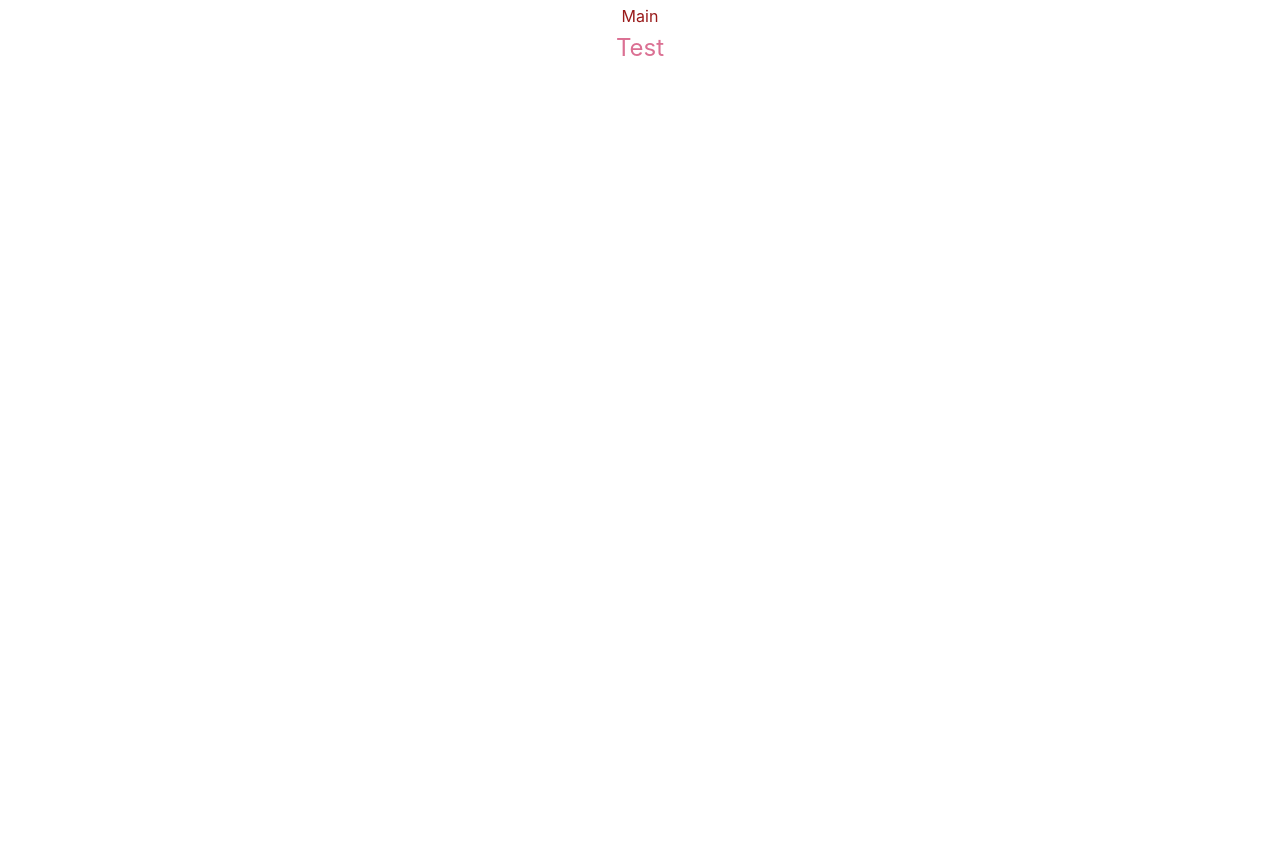
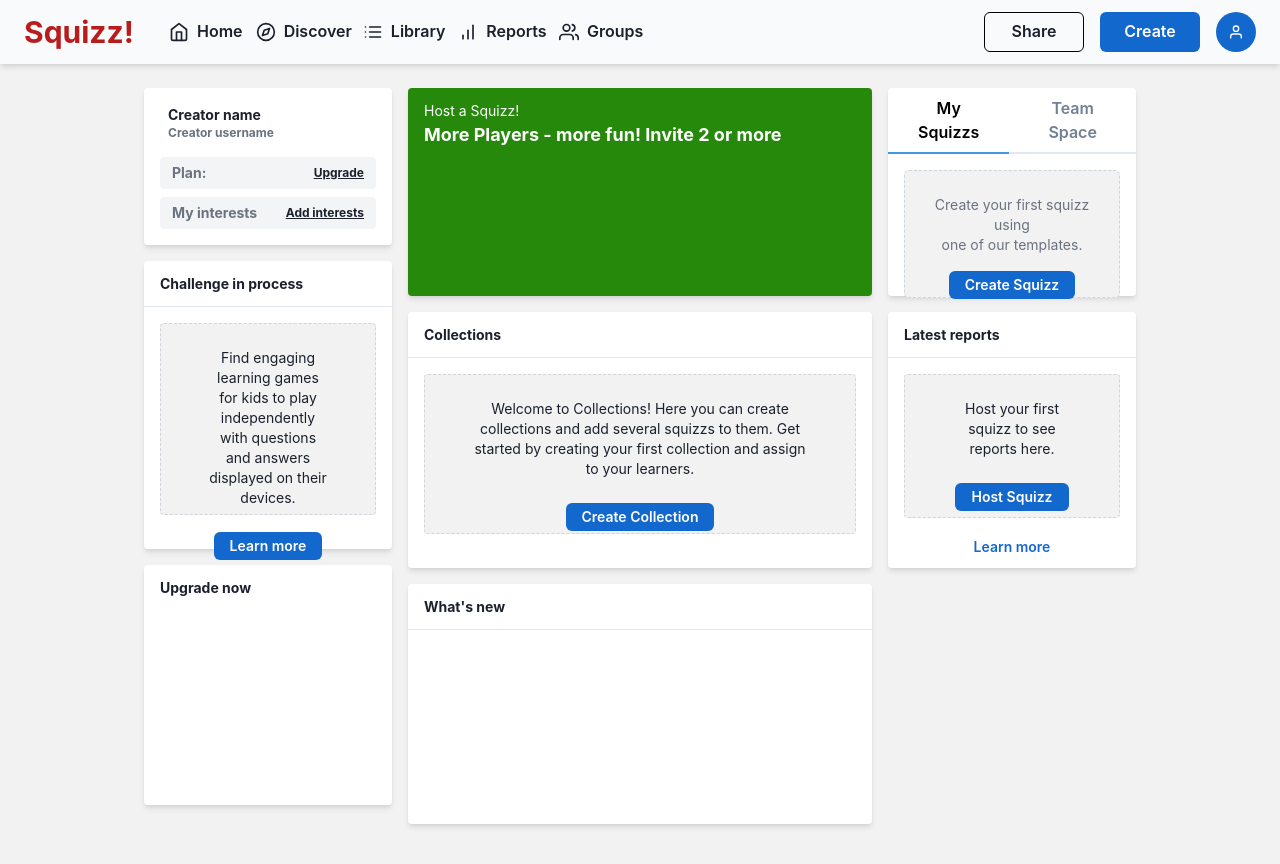
Before and after one commit to hasanbasori/squizz-front, a React (Vite) app: page / in a window 1280 px wide. Before the commit the page ends 800 px from the top, so only its background shows below. Built offline with nearby package versions, Linux system fonts and the light colour scheme.

Commit message:
change structor creator home grid to flex

```diff
--- a/src/App.jsx
+++ b/src/App.jsx
@@ -1,7 +1,8 @@
 import "./App.css";
-import CreatorHomePage from './pages/CreatorHomePage'
 import React, { useState } from 'react'
 import { BrowserRouter, Switch, Route, Redirect } from 'react-router-dom'
+import CreatorHomePage from './pages/CreatorHomePage'
+import CreatorLibraryPage from './pages/CreatorLibraryPage'
 import HomePage from './pages/HomePage'
 import Auth from './pages/Auth'
 import Main from './pages/Main'
@@ -21,7 +22,7 @@ const privateRoutes = [
   },
   {
     path: "/my-library",
-    component: CreatorHomePage,
+    component: CreatorLibraryPage,
   },
 ]
 
@@ -64,7 +65,7 @@ function App() {
     <div className="App">
       <BrowserRouter>
         <Switch>
-          {isAuthenticated &&
+          {!isAuthenticated &&
             privateRoutes.map((el) => (
               <Route
                 exact
@@ -74,7 +75,7 @@ function App() {
               />
             ))}
 
-          {!isAuthenticated &&
+          {isAuthenticated &&
             publicRoutes.map((el) => (
               <Route
                 exact
--- a/src/components/Layout/Content.jsx
+++ b/src/components/Layout/Content.jsx
@@ -3,7 +3,7 @@ import styled from 'styled-components'
 import './Content.postcss'
 
 const ContentStyled = styled.div`
-  height: 100vh;
+  min-height: 100vh;
 `
 
 function Content({ style, className, children }) {
--- a/src/components/Layout/HeaderCreator.jsx
+++ b/src/components/Layout/HeaderCreator.jsx
@@ -24,7 +24,7 @@ import {
 function HeaderCreator({ style, className }) {
   return (
     <div
-      className="header-creator w-full flex flex-row justify-between items-center bg-gray-50 shadow-md px-6"
+      className="header-creator w-full flex flex-row justify-between items-center bg-gray-50 px-6 shadow-md relative"
       style={{ ...style }}
     >
       <div className="w-3/6 gap-5 flex flex-row items-center justify-around">
--- a/src/pages/CreatorHomePage.jsx
+++ b/src/pages/CreatorHomePage.jsx
@@ -18,10 +18,10 @@ function CreatorHomePage() {
     <Layout>
       <HeaderCreator />
       <Content>
-        <div className="grid grid-flow-row grid-cols-4 gap-4 px-36 pt-6">
-          <div className="col-span-1 h-full">
-            <div className="content-box h-40 mb-4 ">
-              <div className="px-6 pt-4 mb-4">
+        <div className="flex flex-wrap px-36 pt-6">
+          <div className="w-full sm:w-1/3 lg:w-3/12">
+            <div className="content-box py-4 mb-4 ">
+              <div className="px-6 mb-4">
                 <p className="text-md font-bold">Creator name</p>
                 <p className="text-xs font-bold text-gray-500">
                   Creator username
@@ -66,7 +66,7 @@ function CreatorHomePage() {
             </div>
           </div>
 
-          <div className="col-start-2 col-span-2 h-full pt-4">
+          <div className="w-full sm:w-2/3 lg:w-6/12 px-4 pb-4">
             <div
               className="rounded h-52 mb-4 shadow-md text-left"
               style={{ backgroundColor: '#26890c' }}
@@ -102,7 +102,7 @@ function CreatorHomePage() {
             </div>
           </div>
 
-          <div className="col-start-4 col-span-1 h-full">
+          <div className="hidden lg:block lg:w-3/12">
             <div className="content-box h-52 mb-4">
               <Tabs>
                 <TabList>
--- /dev/null
+++ b/src/pages/CreatorLibraryPage.jsx
@@ -0,0 +1,35 @@
+import React from 'react'
+import Layout, { HeaderCreator, Content, Footer } from '../components/Layout'
+import {
+  Box,
+  Button,
+  Text,
+  Tabs,
+  TabList,
+  TabPanels,
+  Tab,
+  TabPanel,
+  outline
+} from '@chakra-ui/react'
+
+function CreatorLibraryPage() {
+  return (
+    <Layout>
+      <HeaderCreator />
+      <Content>
+        <div className="grid grid-cols-6 h-full">
+          <div className="shadow-md bg-gray-50">
+            <div className="flex flex-col">
+              <Button m='25px 5px 0 0'>Squizzes</Button>
+              <Button m='5px 5px 5px 0'>Collections</Button>
+            </div>
+            <hr />
+          </div>
+          <div className="col-span-5">squizzs</div>
+        </div>
+      </Content>
+    </Layout>
+  )
+}
+
+export default CreatorLibraryPage
```
